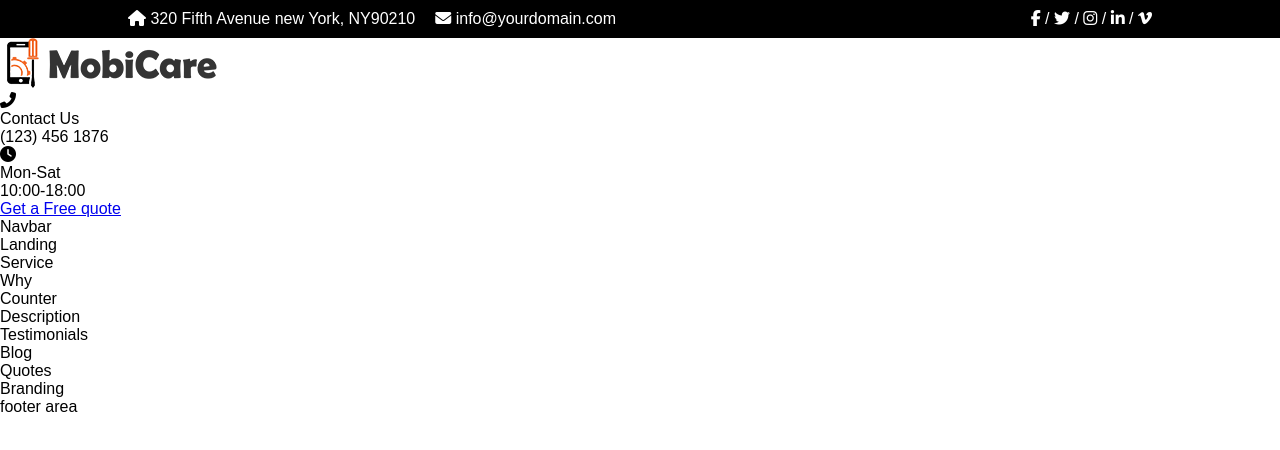
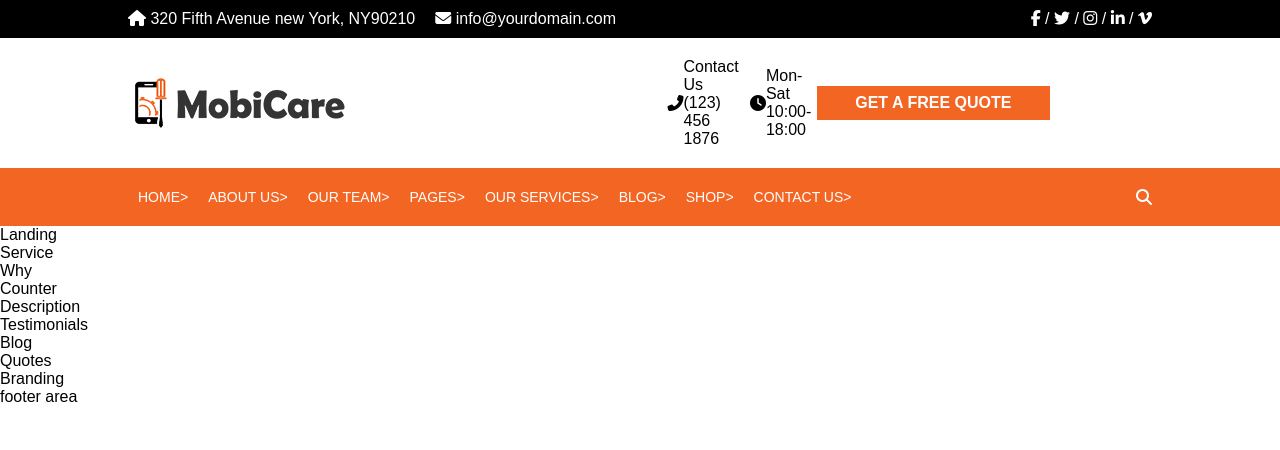
Before and after one commit to tamarjack/Mobile-Repair.store, a plain HTML site: page index.html in a window 1280 px wide. Drawn offline with Linux system fonts and the light colour scheme.

Commit message:
created navbar

```diff
--- a/Styles/#contact.css
+++ /dev/null
@@ -1,16 +0,0 @@
-#contact {
-  display: flex;
-  padding: 10px 10%;
-  justify-content: space-between;
-  align-items: center;
-}
-
-.contact-wrapper {
-  display: flex;
-  align-items: center;
-}
-
-.contact-wrapper > div {
-  display: flex;
-  align-items: center;
-}
--- /dev/null
+++ b/Styles/contact.css
@@ -0,0 +1,58 @@
+#contact {
+  display: flex;
+  padding: 10px 10%;
+  justify-content: space-between;
+  align-items: center;
+}
+
+.contact-wrapper {
+  display: flex;
+  align-items: center;
+  justify-content: space-between;
+  align-items: center;
+  padding: 10px 10%;
+}
+
+.contact-wrapper > div {
+  display: flex;
+  align-items: center;
+}
+
+.button {
+  background-color: #f26522;
+  padding: 2% 10%;
+  color: white;
+  text-decoration: none;
+  white-space: nowrap;
+  text-transform: uppercase;
+  font-weight: 600;
+  transition: all 0.3s;
+}
+
+.button:hover {
+  background-color: #222;
+}
+
+.contact-icon {
+  font-size: 10px;
+  margin-right: 10px;
+}
+
+.contact-heading p {
+  white-space: nowrap;
+}
+
+.contact-heading-top {
+  text-transform: uppercase;
+  font-size: 12%;
+  color: #222;
+  font-weight: 600;
+}
+
+.contact-heading-bottom {
+  color: #f26522;
+}
+
+.contact-information {
+  margin: 0 20px;
+}
--- /dev/null
+++ b/Styles/navbar.css
@@ -0,0 +1,30 @@
+#navbar {
+  background-color: #f26522;
+  display: flex;
+  padding: 10px 10%;
+  justify-content: space-between;
+  align-items: center;
+}
+
+.navbar-links {
+  display: flex;
+  list-style-type: none;
+  padding: 10px 0;
+}
+
+.navbar-link a {
+  color: white;
+  padding: 20px 10px;
+  text-decoration: none;
+  text-transform: uppercase;
+  font-weight: 100;
+  font-size: 14px;
+}
+
+.search-icon {
+  color: white;
+}
+
+.mobile-manu {
+  display: none;
+}
--- a/index.html
+++ b/index.html
@@ -5,7 +5,8 @@
     <meta name="viewport" content="width=device-width, initial-scale=1.0" />
     <title>Mobile Repair Store</title>
     <link rel="stylesheet" href="./Styles/socials.css" />
-    <link rel="stylesheet" href="./Styles/#contact.css" />
+    <link rel="stylesheet" href="./Styles/contact.css" />
+    <link rel="stylesheet" href="./Styles/navbar.css" />
     <!-- External Scripts -->
     <script
       src="https://kit.fontawesome.com/b76190c181.js"
@@ -31,28 +32,46 @@
     <div id="contact">
       <img src="./Images/logo.png" alt="" />
       <div class="contact-wrapper">
+<!-- Phone -->
+<div class="contact information">
+  <i class="contact icon fas fa-phone-alt"></i>
 
-<div>
-  <i class="fas fa-phone-alt"></i>
+          <div class="contact heading">
+          <p class="contact heading top">Contact Us</p>
 
-          <div>
-          <p>Contact Us</p> <p>(123) 456 1876</p>
+          <p class="contact heading bottom">(123) 456 1876</p>
       </div>
     </div>
-    <div>
-      <i class="fas fa-clock"></i>
-      <div>
-        <p> Mon-Sat</p>
-       <div><p>10:00-18:00</p></div>
+    <!-- Working Times -->
+    <div class="contact information">
+      <i class="contact icon fas fa-clock"></i>
+      <div class=" contact heading">
+        <p class="contact heading top"> Mon-Sat</p>
+       <div><p class="contact heading bottom">10:00-18:00</p></div>
       </div>
     </div>
-          <a href="#">Get a Free quote</a>
+    <!-- Button -->
+          <a href="#"class="button">Get a Free quote</a>
         </div>
       </div>
     </div>
 
     <!-- Navigation Bar -->
-    <nav>Navbar</nav>
+    <nav id="navbar">
+      <ul class="navbar-links">
+        <li class="navbar-link"> <a href="#">Home></a></li>
+        <li class="navbar-link"> <a href="#">About Us></a></li>
+        <li class="navbar-link" > <a href="#">Our Team></a></li>
+        <li class="navbar-link"  > <a href="#">Pages></a></li>
+        <li class="navbar-link"> <a href="#">Our Services></a></li>
+        <li class="navbar-link"> <a href="#" >Blog></a></li>
+        <li class="navbar-link"> <a href="#" >Shop></a></li>
+        <li class="navbar-link"> <a href="#">Contact Us></a></li>
+      </ul>
+      <button class="mobile-manu"><i class="fas fa-bars"></i></button>
+      <i class="fas fa-search search-icon" ></i>
+      </nav>
+
     <!-- Landing Section -->
     <header>Landing</header>
     <!-- Service Section -->
```
